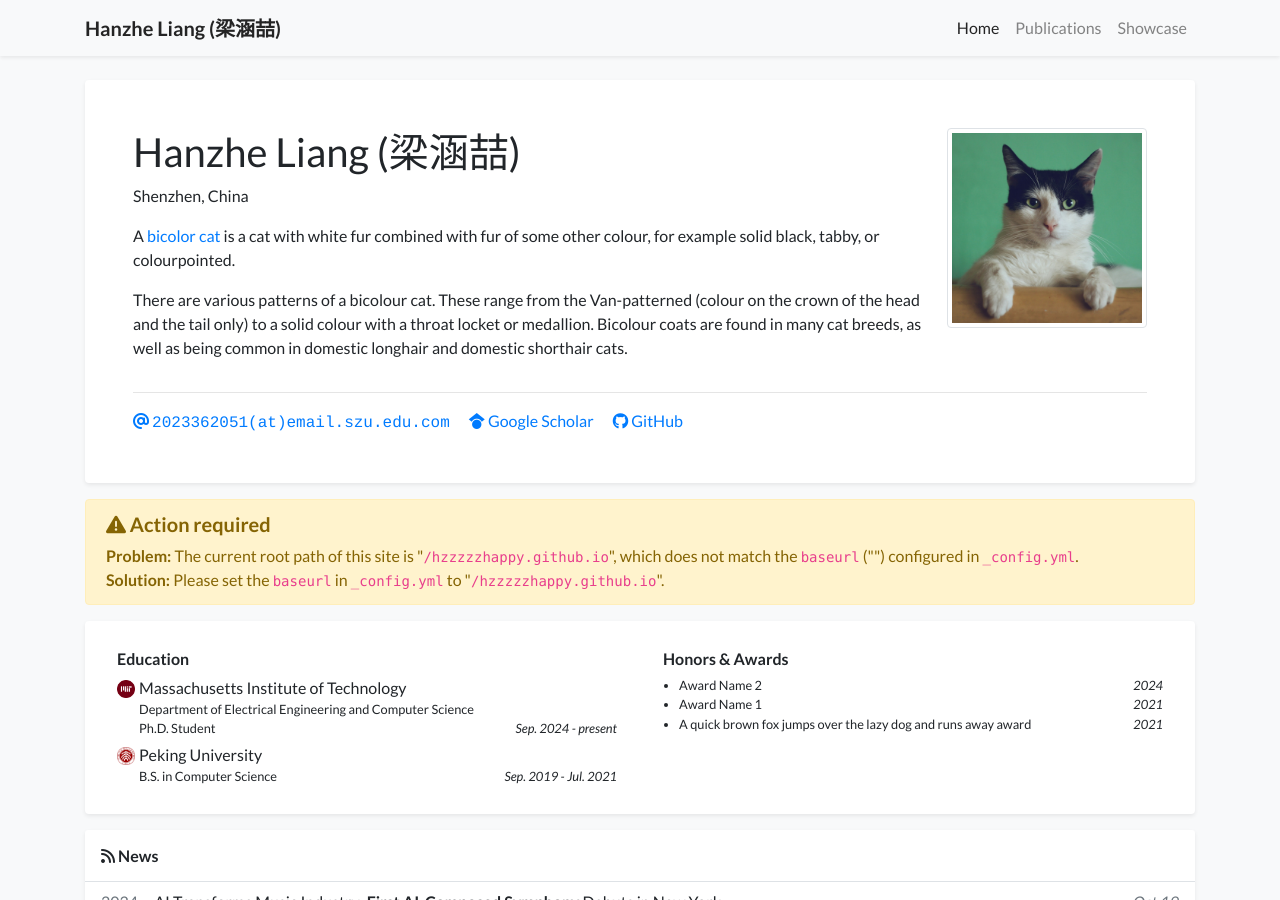
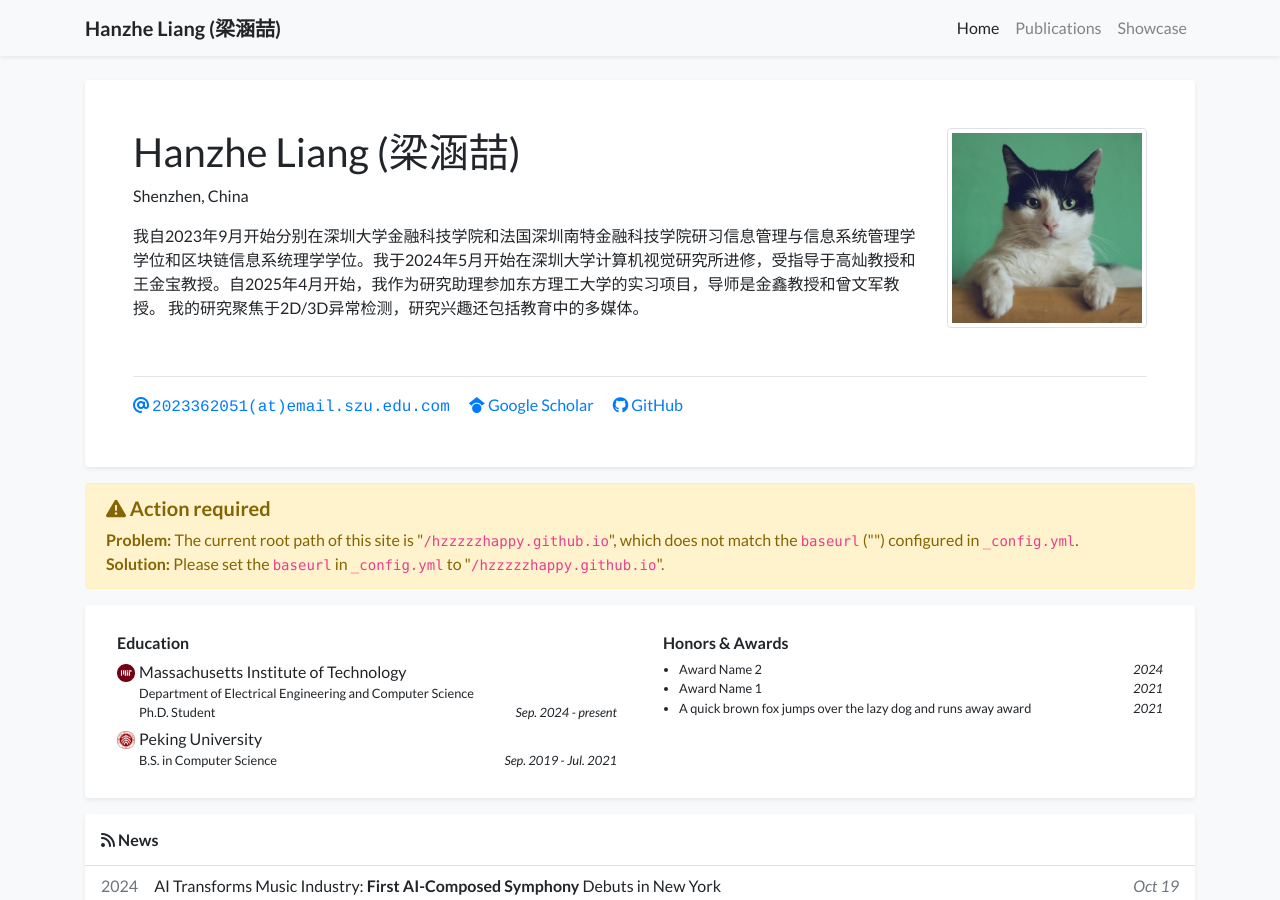
Before and after one commit to hzzzzzhappy/hzzzzzhappy.github.io, a Jekyll site: the page built from index.html, in a window 1280 px wide and 900 px high. Built offline with Jekyll 4.4.1, drawn with Linux system fonts in a browser that asks for light colours; nearby versions of some CDN libraries; a style sheet for code colours, icons or effects is not loaded.

Commit message:
Update profile.yml

```diff
--- a/_data/profile.yml
+++ b/_data/profile.yml
@@ -20,12 +20,8 @@ github: https://github.com/hzzzzzhappy
 short_bio_text_justify: false
 short_bio: >-
   <p>
-    A <a href="https://en.wikipedia.org/wiki/Bicolor_cat" target="_blank">bicolor cat</a> is a cat with white fur combined with fur of some other colour, for example solid black, tabby, or colourpointed.
-  </p>
-  <p>
-    There are various patterns of a bicolour cat. These range from the Van-patterned (colour on the crown of the head
-    and the tail only) to a solid colour with a throat locket or medallion. Bicolour coats are found in many cat breeds,
-    as well as being common in domestic longhair and domestic shorthair cats.
+    我自2023年9月开始分别在深圳大学金融科技学院和法国深圳南特金融科技学院研习信息管理与信息系统管理学学位和区块链信息系统理学学位。我于2024年5月开始在深圳大学计算机视觉研究所进修，受指导于高灿教授和王金宝教授。自2025年4月开始，我作为研究助理参加东方理工大学的实习项目，导师是金鑫教授和曾文军教授。
+    我的研究聚焦于2D/3D异常检测，研究兴趣还包括教育中的多媒体。
   </p>
 
 portrait_url: /assets/images/photos/portrait.jpg
```
